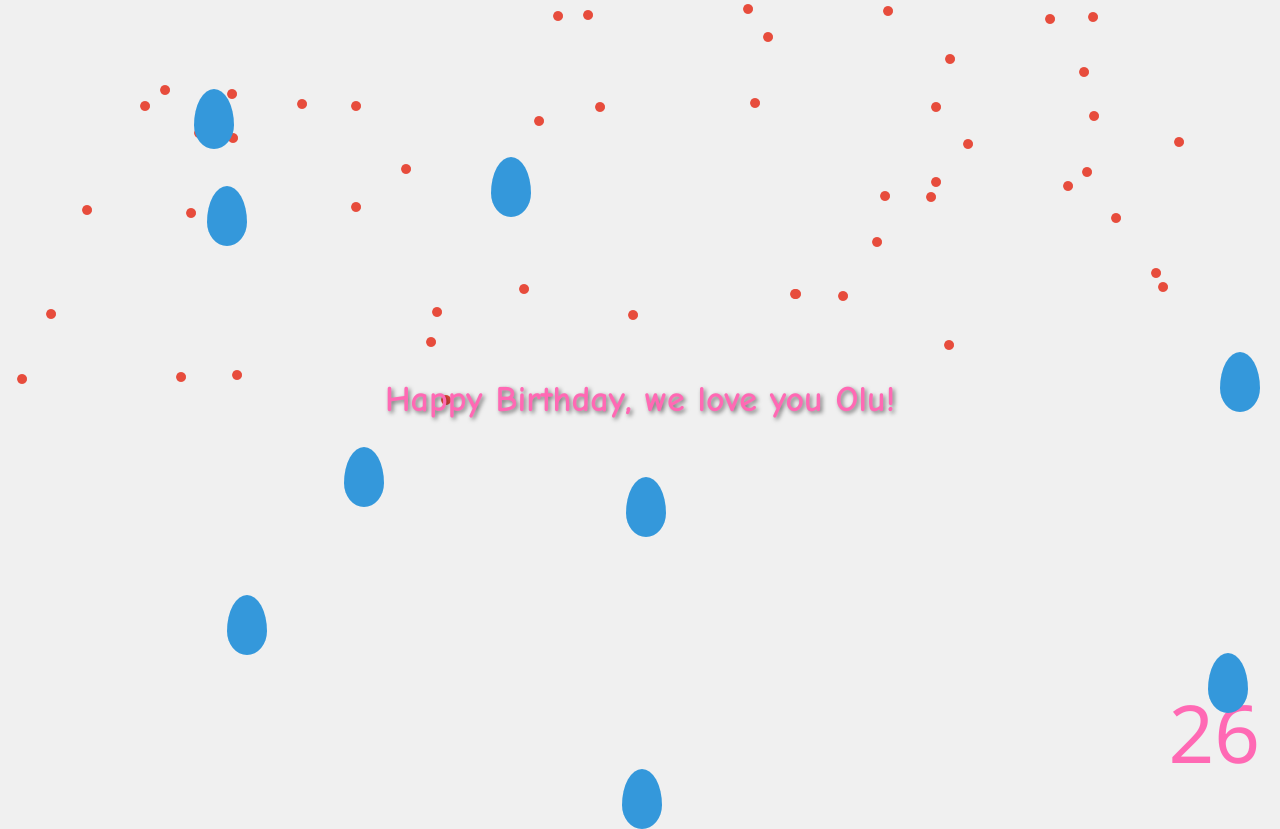
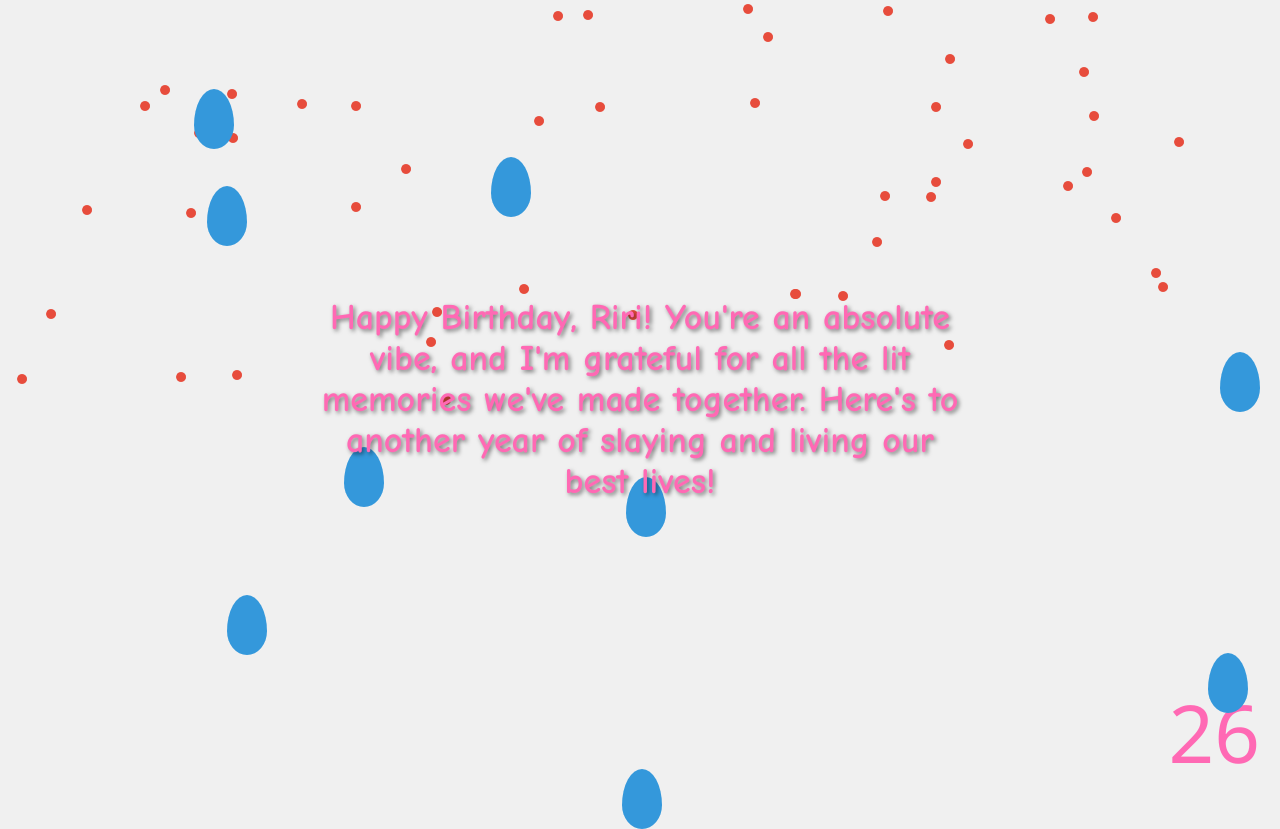
Before and after one commit to oogunsanya/birthday0, a plain HTML site: page index.html in a window 1280 px wide. Shown: the top 829 px of the page. Drawn offline with Linux system fonts and the light colour scheme.

Commit message:
Update index.html

```diff
--- a/index.html
+++ b/index.html
@@ -3,7 +3,7 @@
 <head>
 <meta charset="UTF-8">
 <meta name="viewport" content="width=device-width, initial-scale=1.0">
-<title>Happy Birthday, Olu!</title>
+<title>Happy Birthday, Riri!</title>
 <style>
   body {
     margin: 0;
@@ -88,7 +88,7 @@
 <div id="container">
   <div id="message">
     <h1 style="font-size: 36px; color: #ff69b4; font-family: 'Comic Sans MS', cursive; text-shadow: 2px 2px 4px rgba(0, 0, 0, 0.5);">
-      Happy Birthday, we love you Olu!
+      Happy Birthday, Riri! You're an absolute vibe, and I'm grateful for all the lit memories we've made together. Here's to another year of slaying and living our best lives!
     </h1>
   </div>
   <div id="age">26</div>
```
